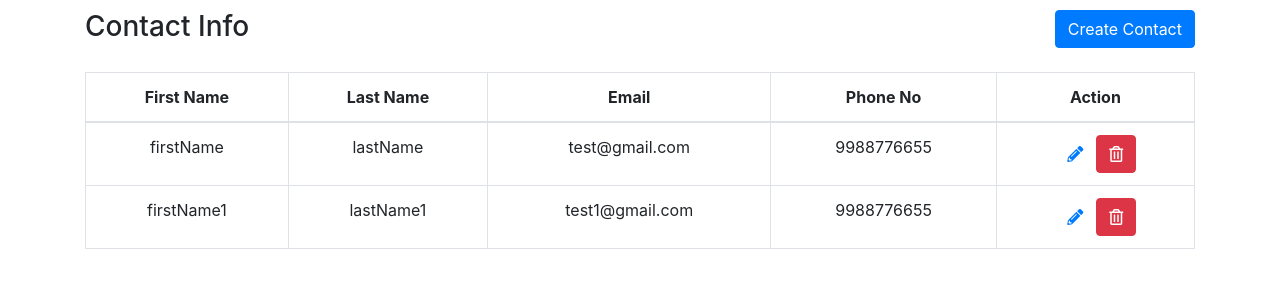
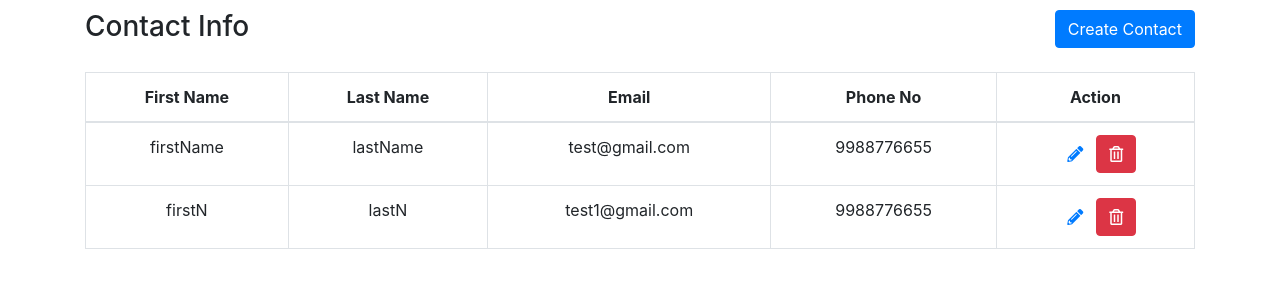
Before and after one commit to sachinlokulwar/react-contact-management, a React (Create React App) app: page / in a window 1280 px wide. Shown: the top 300 px of the page. Built offline with nearby package versions, Linux system fonts and the light colour scheme.

Commit message:
Added test cases

```diff
--- a/src/ContactInfoRow.js
+++ b/src/ContactInfoRow.js
@@ -1,25 +1,26 @@
 import React from "react";
 import {Row, Col, Button} from "reactstrap";
+import ContactUtil from "./ContactUtil";
 
 const ContactInfoRow = ({contact, handleEditClick, handleDeleteClick}) => {
 	return (
-		<tr key={contact.id}>
-			<td>{contact.firstName}</td>
-			<td>{contact.lastName}</td>
-			<td>{contact.email}</td>
-			<td>{contact.phoneNo}</td>
+		<tr key={ContactUtil.getId(contact)}>
+			<td>{ContactUtil.getFirstName(contact)}</td>
+			<td>{ContactUtil.getLastName(contact)}</td>
+			<td>{ContactUtil.getEmail(contact)}</td>
+			<td>{ContactUtil.getPhoneNo(contact)}</td>
 			<td>
 				<Button
 					color="link"
 					title="Edit Contact"
-					onClick={e => handleEditClick(contact.id)}
+					onClick={e => handleEditClick(ContactUtil.getId(contact))}
 				>
 					<i className="fas fa-pencil-alt"></i>
 				</Button>
 				<Button
 					color="danger"
 					title="Delete Contact"
-					onClick={e => handleDeleteClick(contact.id)}
+					onClick={e => handleDeleteClick(ContactUtil.getId(contact))}
 				>
 					<i className="far fa-trash-alt"></i>
 				</Button>
--- a/src/ContactUtil.js
+++ b/src/ContactUtil.js
@@ -9,8 +9,8 @@ export default {
 		},
 		{
 			id: 2,
-			firstName: "firstName1",
-			lastName: "lastName1",
+			firstName: "firstN",
+			lastName: "lastN",
 			email: "test1@gmail.com",
 			phoneNo: "9988776655"
 		},
@@ -44,6 +44,39 @@ export default {
 			errors.phoneNo = !(/^\+?[0-9. ()-]{10,25}$/).test(phone);
 		}
 		return errors;
-	}
+	},
 
+	getFirstName: function(data) {
+		if(!data) {
+			return ""
+		}
+		return data.firstName || "";
+	},
+
+	getLastName: function(data) {
+		if(!data) {
+			return ""
+		}
+		return data.lastName || "";
+	},
+
+	getEmail: function(data) {
+		if(!data) {
+			return ""
+		}
+		return data.email || "";
+	},
+
+	getPhoneNo: function(data) {
+		if(!data) {
+			return ""
+		}
+		return data.phoneNo || "";
+	},
+	getId: function(data) {
+		if(!data) {
+			return ""
+		}
+		return data.id || "";
+	},
 }
--- a/src/CreateEditContactModal.js
+++ b/src/CreateEditContactModal.js
@@ -7,10 +7,10 @@ import './App.css'
 
 
 const CreateEditContactModal = ({toggle, isOpen, contactData, saveContact, editMode}) => {
-	const [firstName, changeFirstName] = useState((contactData && contactData.firstName) || '');
-	const [lastName, changeLastName]   = useState((contactData && contactData.lastName) || '');
-	const [email, changeEmail]         = useState((contactData && contactData.email) || '');
-	const [phone, changePhone]         = useState((contactData && contactData.phoneNo) || '');
+	const [firstName, changeFirstName] = useState(ContactUtil.getFirstName(contactData));
+	const [lastName, changeLastName]   = useState(ContactUtil.getLastName(contactData));
+	const [email, changeEmail]         = useState(ContactUtil.getEmail(contactData));
+	const [phone, changePhone]         = useState(ContactUtil.getPhoneNo(contactData));
 
 	const showCreateBtn = ContactUtil.showCreateBtn(firstName, lastName, email, phone);
 	const errors        = ContactUtil.validateData(firstName, lastName, email, phone);
```
Also changed, not shown: src/setupTests.js (line endings or trailing spaces), 1 other file (tests, documents, lock files or other folders).
